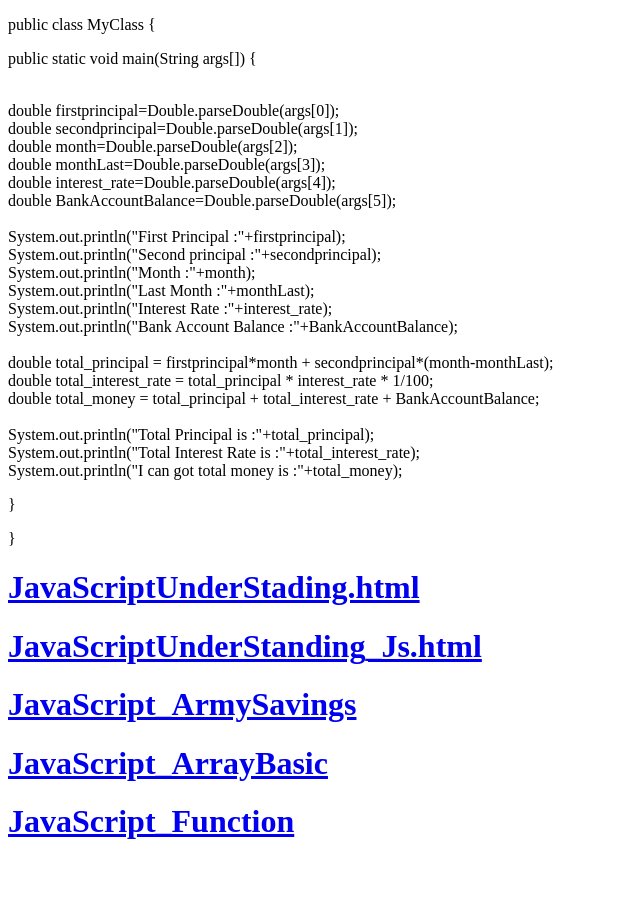
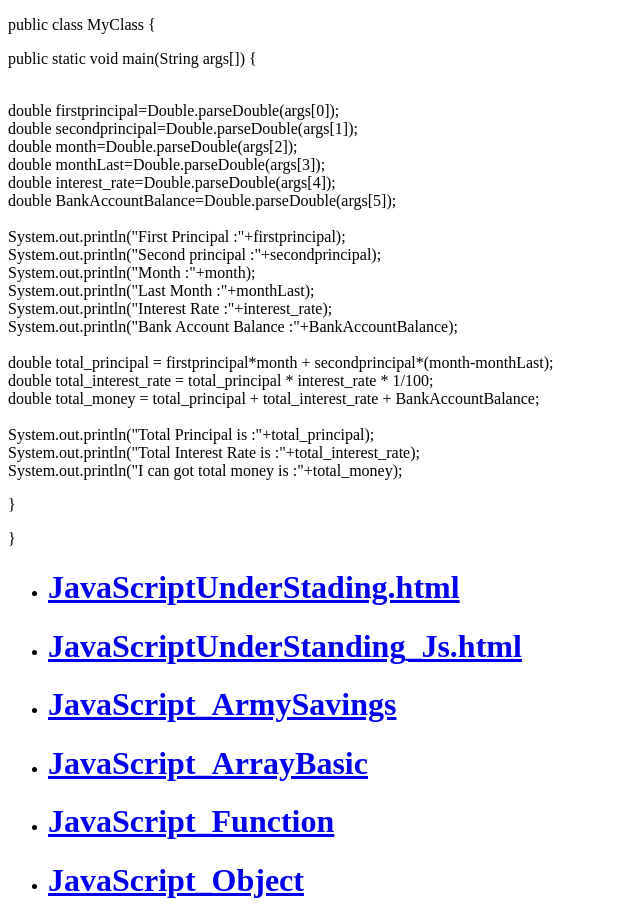
Before and after one commit to yih5025/YEB, a plain HTML site: page index.html in a window 1280 px wide. Shown: the whole page, without its empty margins (0-640 px from the left). Before the commit the page ends 862 px from the top, so only its background shows below. Drawn offline with Linux system fonts and the light colour scheme.

Commit message:
Update index.html

```diff
--- a/index.html
+++ b/index.html
@@ -34,10 +34,13 @@
 </p>
       }</p>
   }</p>
-  <h1><a href="JavaScriptUnderStading.html">JavaScriptUnderStading.html</a></h1>
-  <h1><a href="JavaScriptUnderStanding_Js.html">JavaScriptUnderStanding_Js.html</a></h1>
-  <h1><a href="JavaScript_ArmySavings.html">JavaScript_ArmySavings</a></h1>
-  <h1><a href="JavaScript_ArrayBasic.html">JavaScript_ArrayBasic</a></h1>
-  <h1><a href="JavaScript_Function.html">JavaScript_Function</a></h1>
+  <ul>
+  <li><h1><a href="JavaScriptUnderStading.html">JavaScriptUnderStading.html</a></h1></li>
+  <li><h1><a href="JavaScriptUnderStanding_Js.html">JavaScriptUnderStanding_Js.html</a></h1></li>
+  <li><h1><a href="JavaScript_ArmySavings.html">JavaScript_ArmySavings</a></h1></li>
+  <li><h1><a href="JavaScript_ArrayBasic.html">JavaScript_ArrayBasic</a></h1></li>
+  <li><h1><a href="JavaScript_Function.html">JavaScript_Function</a></h1></li>
+  <li><h1><a href="JavaScript_Object.html">JavaScript_Object</a></h1></li>
+</ul>
 </body>
 </html>
```
